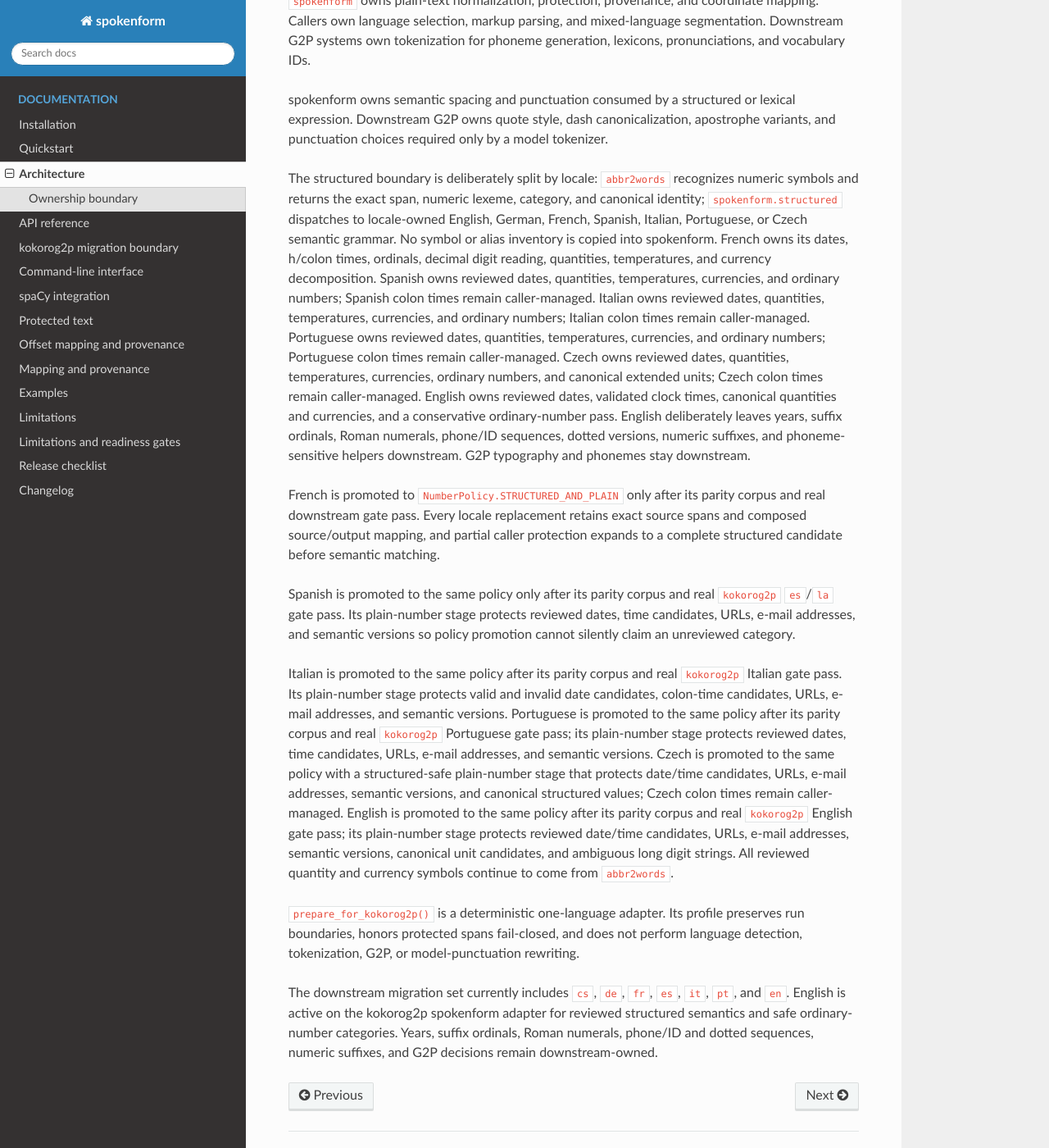
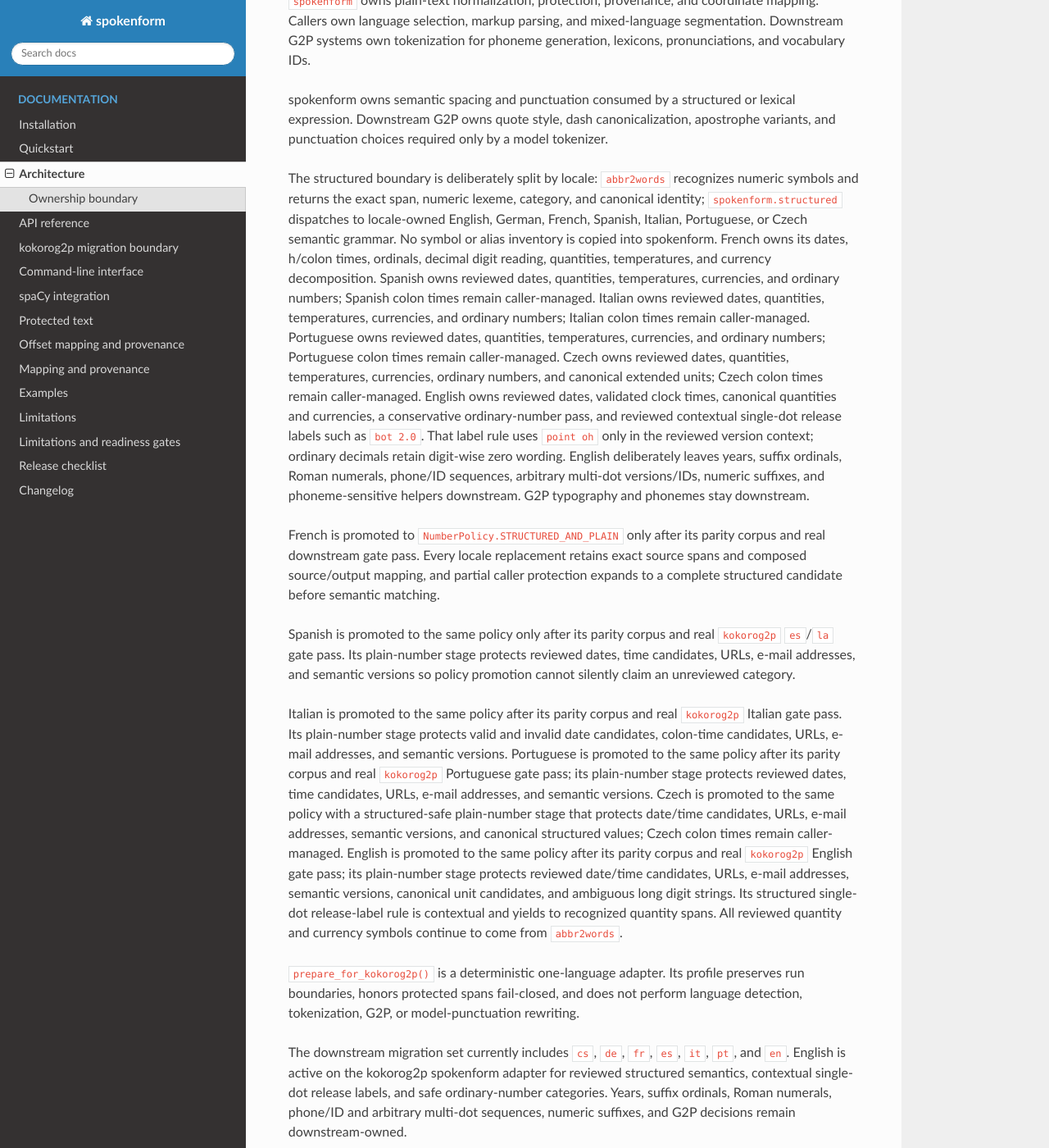
Before and after one commit to buchwandler/spokenform, a Sphinx documentation site: the page built from docs/architecture.md, in a window 1280 px wide and 1400 px high, scrolled down 836 px. Shown: the whole window at 82% size. Built offline with Sphinx 7.4.7 and the Read the Docs theme 3.1.0, drawn with Linux system fonts in a browser that asks for light colours.

Commit message:
feat: read 2.0 correctly

```diff
--- a/docs/architecture.md
+++ b/docs/architecture.md
@@ -51,10 +51,12 @@ currencies, and ordinary numbers; Portuguese colon times remain caller-managed.
 Czech owns reviewed dates, quantities, temperatures, currencies, ordinary numbers,
 and canonical extended units; Czech colon times remain caller-managed. English
 owns reviewed dates, validated clock times, canonical quantities and currencies,
-and a conservative ordinary-number pass. English deliberately leaves years,
-suffix ordinals, Roman numerals, phone/ID sequences, dotted versions, numeric
-suffixes, and phoneme-sensitive helpers downstream. G2P typography and phonemes
-stay downstream.
+a conservative ordinary-number pass, and reviewed contextual single-dot release
+labels such as `bot 2.0`. That label rule uses `point oh` only in the reviewed
+version context; ordinary decimals retain digit-wise zero wording. English
+deliberately leaves years, suffix ordinals, Roman numerals, phone/ID sequences,
+arbitrary multi-dot versions/IDs, numeric suffixes, and phoneme-sensitive helpers
+downstream. G2P typography and phonemes stay downstream.
 
 French is promoted to `NumberPolicy.STRUCTURED_AND_PLAIN` only after its parity
 corpus and real downstream gate pass. Every locale replacement retains exact
@@ -78,8 +80,9 @@ canonical structured values; Czech colon times remain caller-managed. English is
 promoted to the same policy after its parity corpus and real `kokorog2p` English
 gate pass; its plain-number stage protects reviewed date/time candidates, URLs,
 e-mail addresses, semantic versions, canonical unit candidates, and ambiguous
-long digit strings. All reviewed quantity and currency symbols continue to come
-from `abbr2words`.
+long digit strings. Its structured single-dot release-label rule is contextual
+and yields to recognized quantity spans. All reviewed quantity and currency
+symbols continue to come from `abbr2words`.
 
 `prepare_for_kokorog2p()` is a deterministic one-language adapter. Its profile
 preserves run boundaries, honors protected spans fail-closed, and does not perform
@@ -87,6 +90,7 @@ language detection, tokenization, G2P, or model-punctuation rewriting.
 
 The downstream migration set currently includes `cs`, `de`, `fr`, `es`, `it`,
 `pt`, and `en`. English is active on the kokorog2p spokenform adapter for
-reviewed structured semantics and safe ordinary-number categories. Years,
-suffix ordinals, Roman numerals, phone/ID and dotted sequences, numeric suffixes,
-and G2P decisions remain downstream-owned.
+reviewed structured semantics, contextual single-dot release labels, and safe
+ordinary-number categories. Years, suffix ordinals, Roman numerals, phone/ID and
+arbitrary multi-dot sequences, numeric suffixes, and G2P decisions remain
+downstream-owned.
```
Also changed, not shown: README.md (+11 -7 lines), docs/changelog.md (+4 -0 lines), docs/limitations.md (+10 -6 lines), docs/migration-kokorog2p.md (+9 -6 lines), 5 other files.
